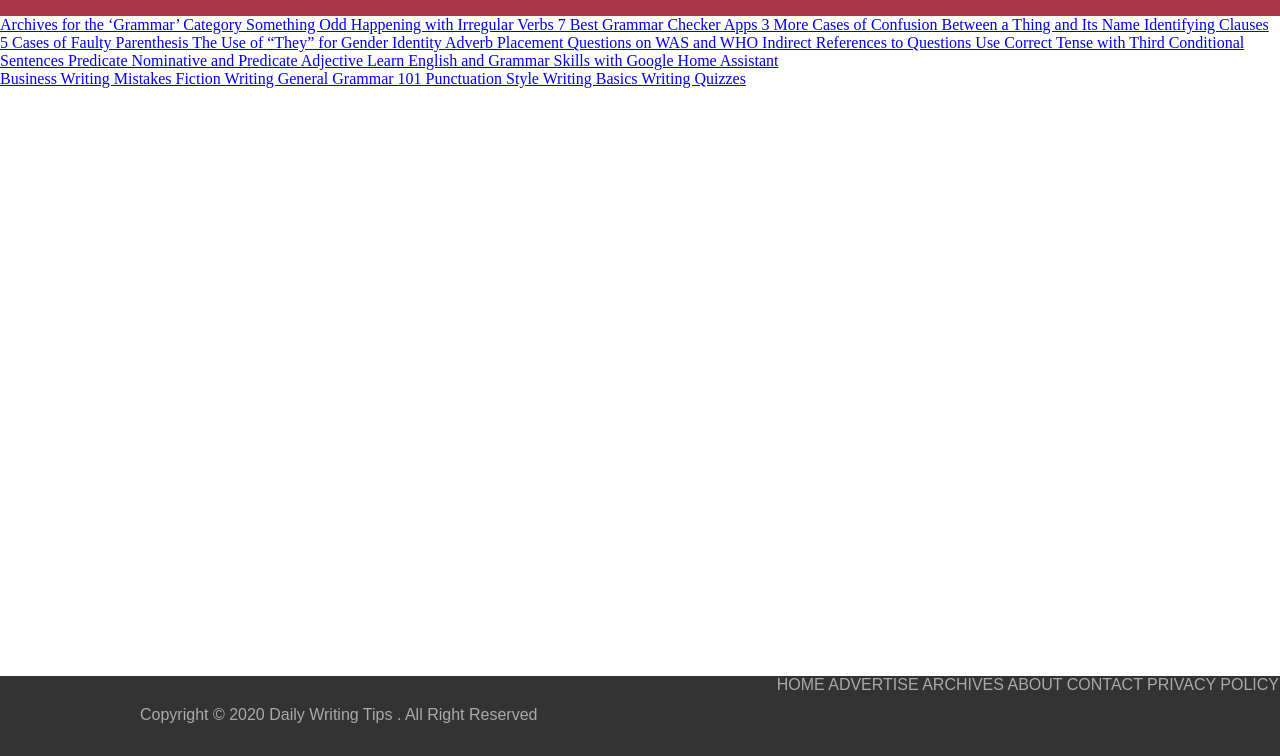
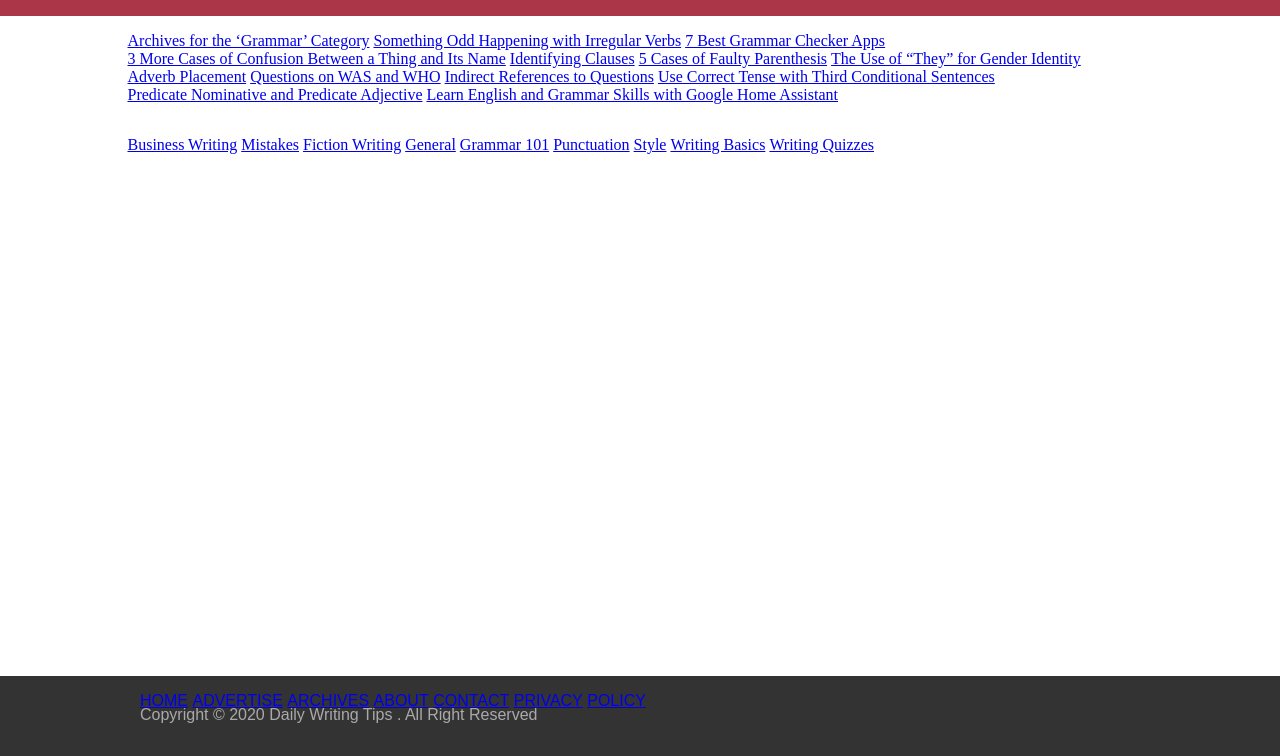
Before and after one commit to bcapu/cv, a plain HTML site: page index1.html in a window 1280 px wide. Shown: the part 44-800 px from the top of the page. Drawn offline with Linux system fonts and the light colour scheme.

Commit message:
Add files via upload

```diff
--- a/index1.html
+++ b/index1.html
@@ -27,21 +27,52 @@
     </div>
   </header>
   <main>
-    <div class="">
-<a href="#">Archives for the ‘Grammar’ Category Something Odd Happening with Irregular Verbs 7 Best Grammar Checker Apps 3
-   More Cases of Confusion Between a Thing and Its Name Identifying Clauses 5 Cases of Faulty Parenthesis The Use of “They”
-   for Gender Identity Adverb Placement Questions on WAS and WHO Indirect References to Questions Use Correct Tense with Third
-   Conditional Sentences Predicate Nominative and Predicate Adjective Learn English and Grammar Skills with Google Home Assistant </a>
+    <div class="middle-container">
+      <ul>
+        <li><a href="#">Archives for the ‘Grammar’ Category</a> </li>
+        <li><a href="#">Something Odd Happening with Irregular Verbs</a> </li>
+        <li><a href="#">7 Best Grammar Checker Apps</a> </li>
+        <li><a href="#">3 More Cases of Confusion Between a Thing and Its Name</a> </li>
+        <li><a href="#"> Identifying Clauses</a> </li>
+        <li><a href="#"> 5 Cases of Faulty Parenthesis</a> </li>
+        <li><a href="#">The Use of “They” for Gender Identity</a> </li>
+        <li><a href="#"></a> </li>
+        <li><a href="#"> Adverb Placement</a> </li>
+        <li><a href="#">Questions on WAS and WHO</a> </li>
+        <li><a href="#">Indirect References to Questions</a> </li>
+        <li><a href="#"> Use Correct Tense with Third Conditional Sentences</a> </li>
+        <li><a href="#">Predicate Nominative and Predicate Adjective</a> </li>
+        <li><a href="#">Learn English and Grammar Skills with Google Home Assistant </a> </li>
+      </ul>
     </div>
-    <aside class="">
-<a href="#">Business Writing Mistakes Fiction Writing General Grammar 101 Punctuation Style Writing Basics Writing Quizzes </a>
+    <aside class="aside">
+      <ul>
+        <li><a href="#">Business Writing</a> </li>
+        <li><a href="#">Mistakes</a> </li>
+        <li><a href="#">Fiction Writing</a> </li>
+        <li><a href="#">General</a> </li>
+        <li><a href="#">Grammar 101</a> </li>
+        <li><a href="#">Punctuation</a> </li>
+        <li><a href="#">Style</a> </li>
+        <li><a href="#">Writing Basics</a> </li>
+        <li><a href="#">Writing Quizzes</a> </li>
+      </ul>
     </aside>
   </main>
   <footer>
-<div class="bottom-container">
-  <div class="pared"> <span class="copi"> Copyright © 2020 Daily Writing Tips . All Right Reserved</span>
-                                       <span class="cosas"> HOME ADVERTISE ARCHIVES ABOUT CONTACT PRIVACY POLICY </span></div>
-</div>
+    <div class="bottom-container">
+      <div class="pared">
+        <span class="copi"> Copyright © 2020 Daily Writing Tips . All Right Reserved</span>
+        <ul>
+          <li><a href="#">HOME </a> </li>
+          <li><a href="#">ADVERTISE</a> </li>
+          <li><a href="#">ARCHIVES</a> </li>
+          <li><a href="#">ABOUT</a> </li>
+          <li><a href="#">CONTACT</a> </li>
+          <li><a href="#">PRIVACY</a> </li>
+          <li><a href="#">POLICY</a> </li>
+        </ul>
+      </div>
   </footer>
 </body>
 
```
